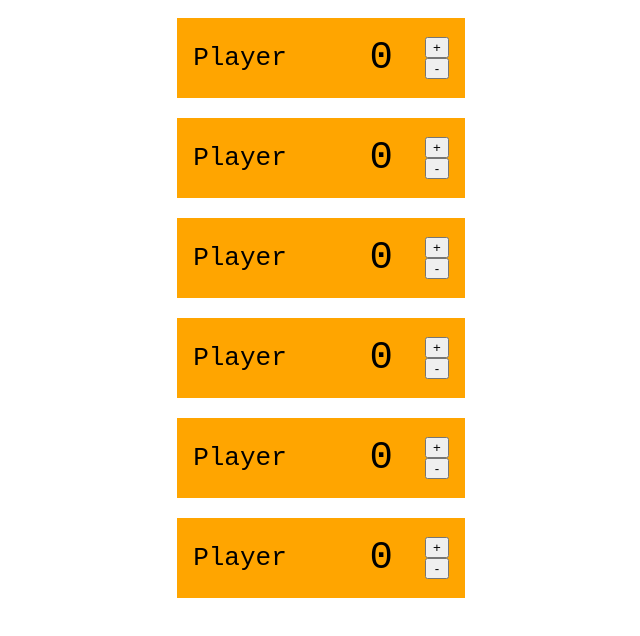
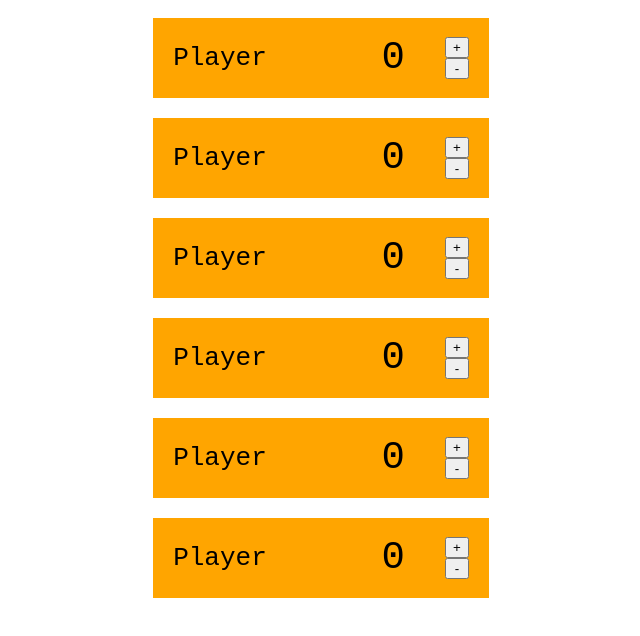
Before and after one commit to OriolOr/CatanCounter, a React app in the folder frontweb/: page / in a window 1280 px wide. Shown: the top 636 px of the page, without its empty margins (327-967 px from the left). Built offline with nearby package versions, Linux system fonts and the light colour scheme.

Commit message:
set weight to 35 rem

```diff
--- a/frontweb/src/components/board/board.styles.css
+++ b/frontweb/src/components/board/board.styles.css
@@ -2,6 +2,6 @@
   display: flex;
   flex-direction: column;
   align-items: center;
-  width: 30rem;
+  width: 35rem;
   min-width: 25rem;
 }
```
